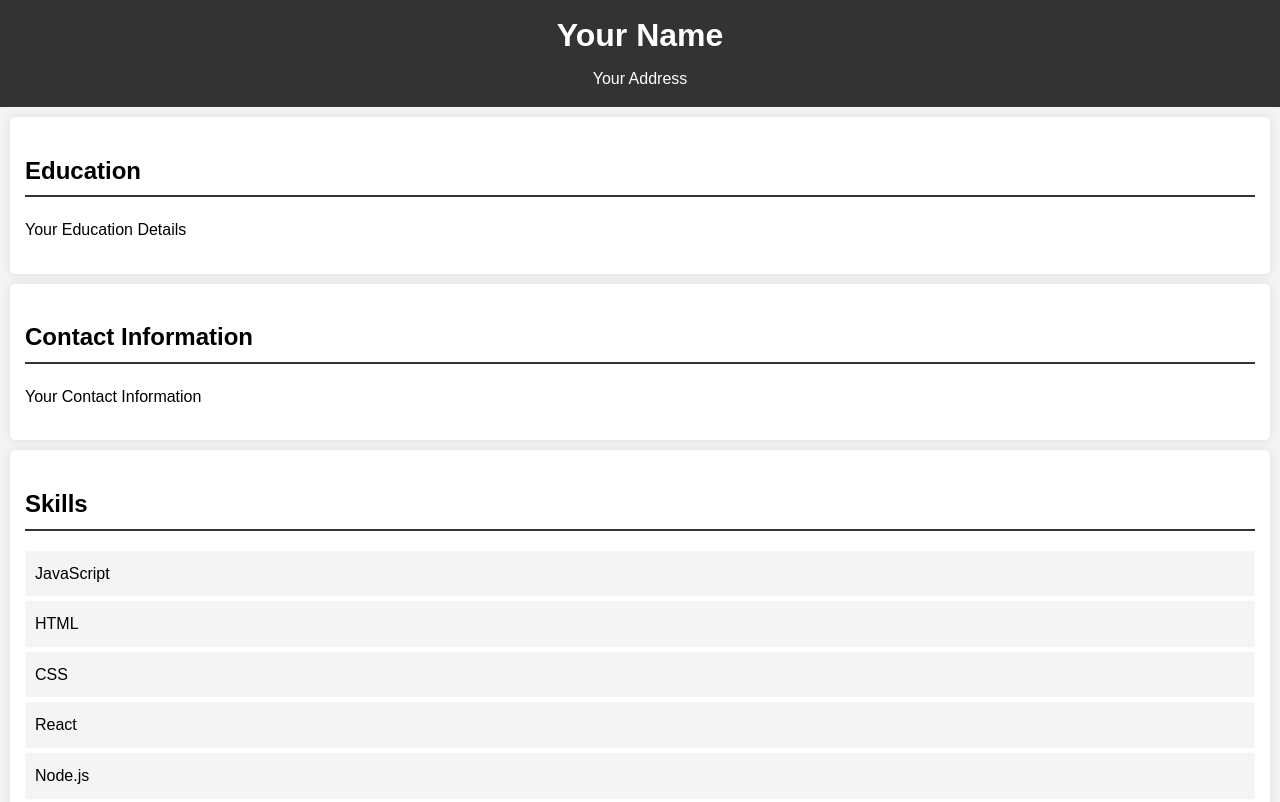
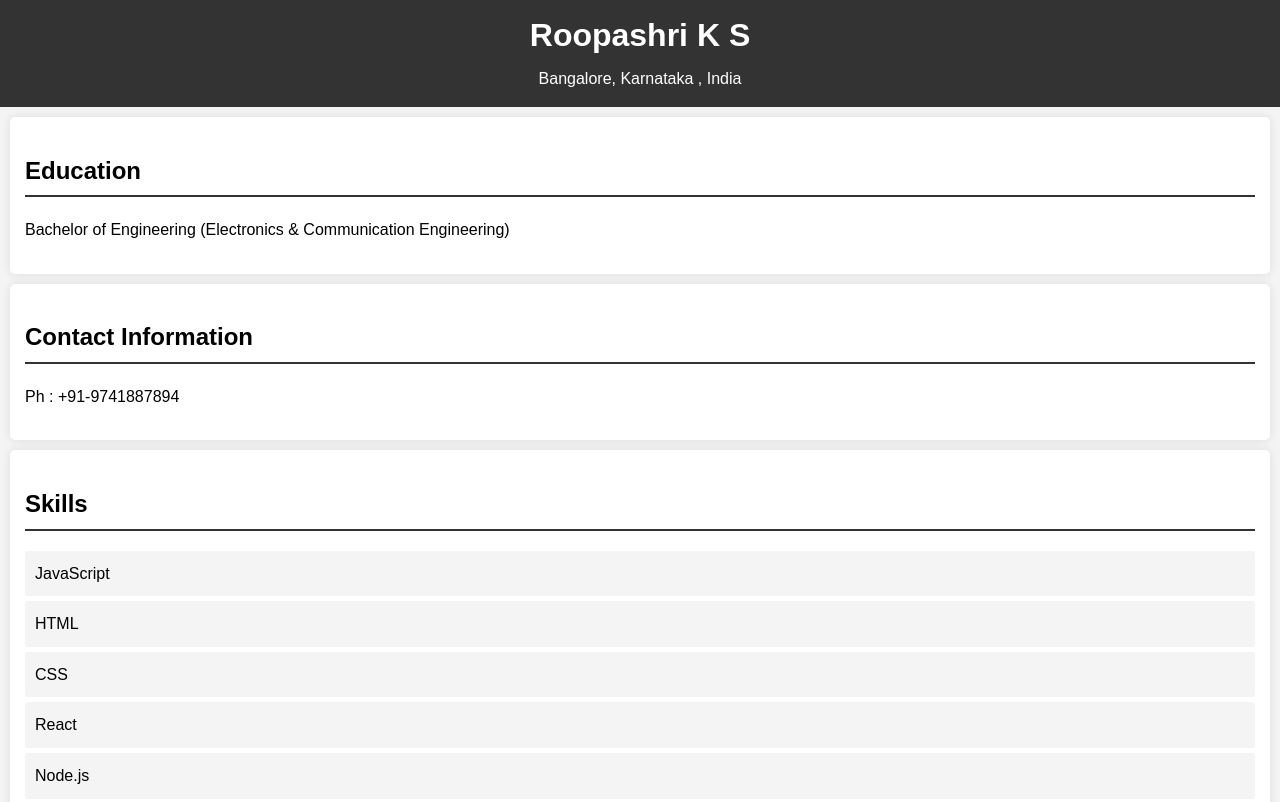
Before and after one commit to ksrlab/Roopashri, a plain HTML site: page index.html in a window 1280 px wide. Shown: the top 802 px of the page. Drawn offline with Linux system fonts and the light colour scheme.

Commit message:
Update index.html

```diff
--- a/index.html
+++ b/index.html
@@ -8,18 +8,18 @@
 </head>
 <body>
     <header>
-        <h1 id="name">Your Name</h1>
-        <p id="address">Your Address</p>
+        <h1 id="name">Roopashri K S</h1>
+        <p id="address">Bangalore, Karnataka , India</p>
     </header>
 
     <section id="education">
         <h2>Education</h2>
-        <p id="education-info">Your Education Details</p>
+        <p id="education-info">Bachelor of Engineering (Electronics & Communication Engineering)</p>
     </section>
 
     <section id="contact">
         <h2>Contact Information</h2>
-        <p id="contact-info">Your Contact Information</p>
+        <p id="contact-info">Ph : +91-9741887894</p>
     </section>
 
     <section id="skills">
```
